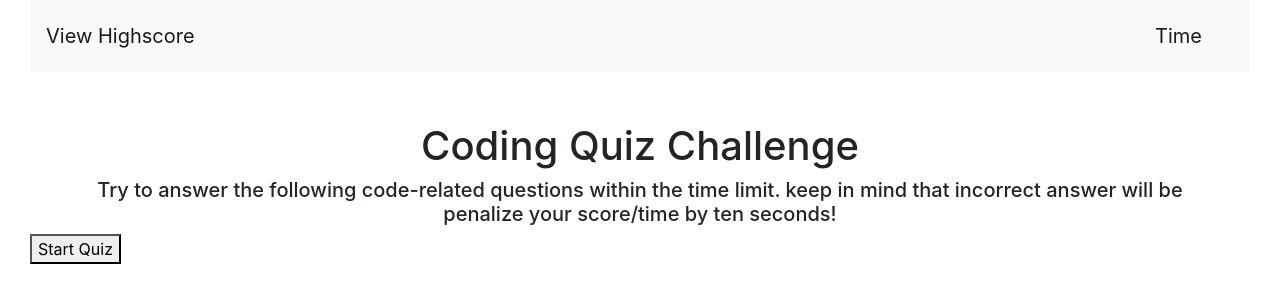
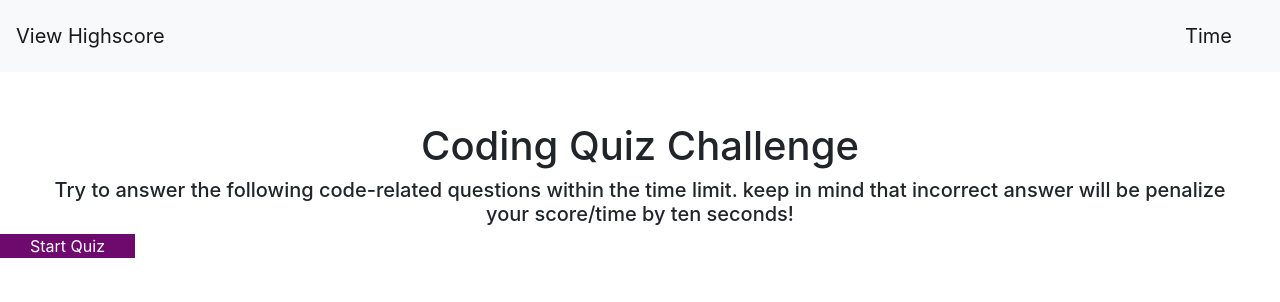
Before and after one commit to Samuel-en/Quiz-app, a plain HTML site: page index.html in a window 1280 px wide. Drawn offline with nearby package versions, Linux system fonts and the light colour scheme.

Commit message:
inserted comments

```diff
--- a/script.js
+++ b/script.js
@@ -15,7 +15,7 @@ function setTime(){
 
 setTime();
 
-// Dom Variables first page
+// dynamically updated HTML
 var h1 = document.createElement("h1");
 h1.textContent = "Coding Quiz Challenge";
 h1.setAttribute("style", "text-align:center");
--- a/style.css
+++ b/style.css
@@ -1,4 +1,4 @@
-
+/* updated styles for dynamically update html  */
   h1 {
   margin-bottom: 1rem;
   font-weight: 500;
@@ -19,7 +19,7 @@
 
   }
 
-body {
+ button {
     color: white;
     text-align: center;
     line-height: 70px;
```
Also changed, not shown: index.html (+1 -0 lines).
